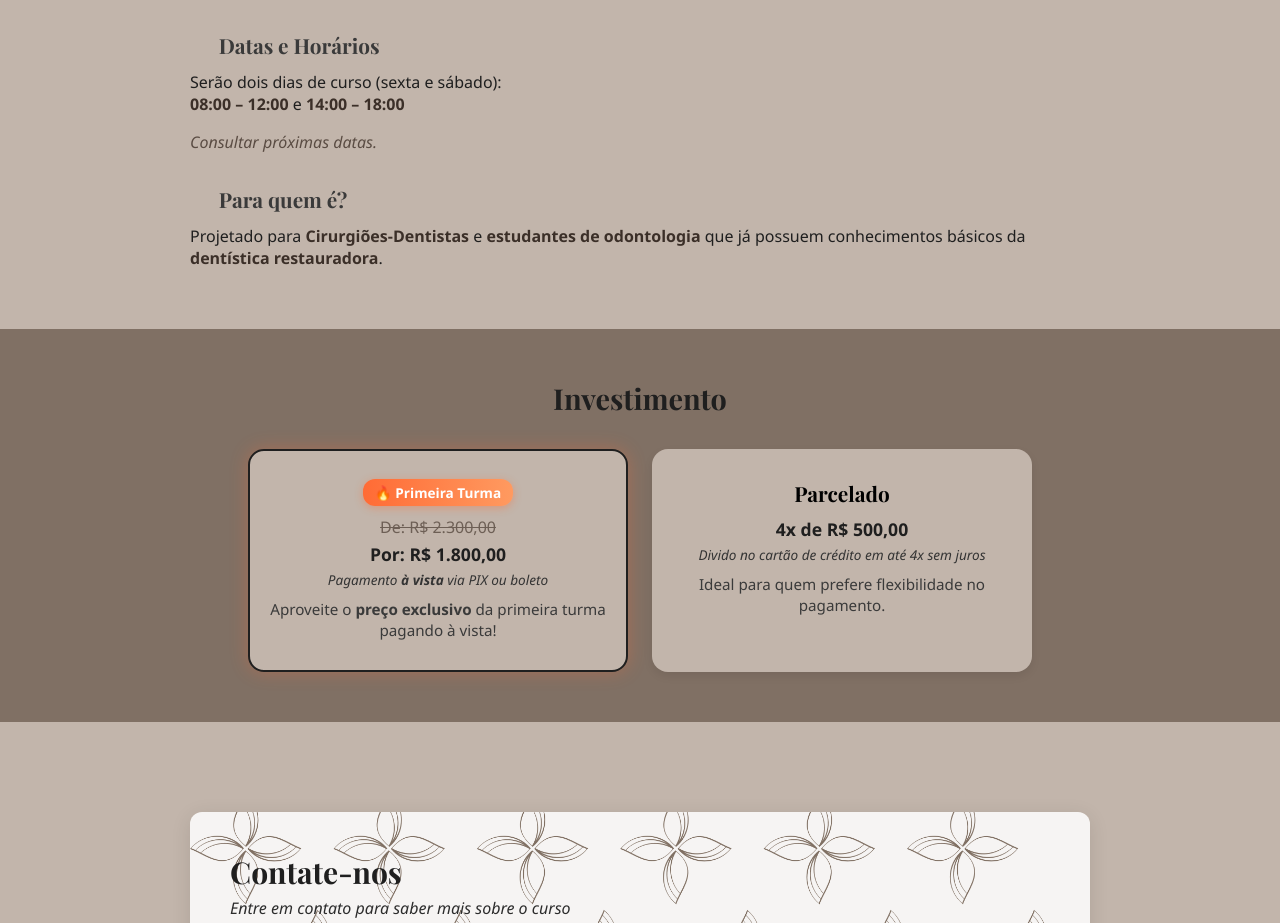
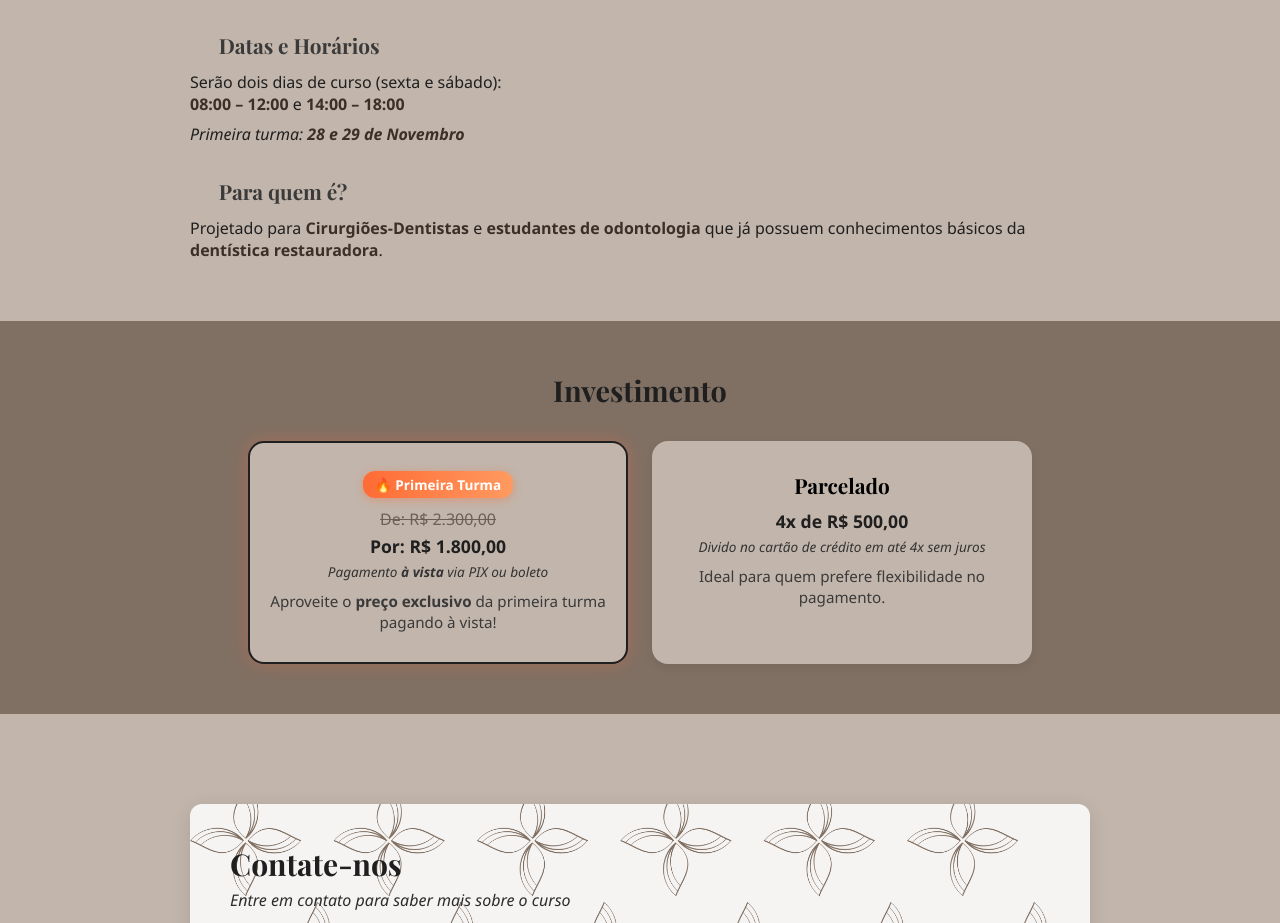
Before and after one commit to SamuellAguiar/Site_Kelly, a React (Vite) app in the folder landing-page/landing-page/: page / in a window 1280 px wide. Shown: the part 3550-4473 px from the top of the page. Built offline with nearby package versions, Linux system fonts and the light colour scheme; some icons are missing; a web font is replaced by a local one.

Commit message:
refactor(infos): improve Infos component JSX structure

```diff
--- a/landing-page/landing-page/src/components/infos/Infos.jsx
+++ b/landing-page/landing-page/src/components/infos/Infos.jsx
@@ -2,7 +2,7 @@ import React from 'react';
 import './Infos.css';
 import InfoIcon from '@mui/icons-material/Info';
 import EventIcon from '@mui/icons-material/Event';
-import PeopleIcon from '@mui/icons-material/People'; // Ícone para "Para quem é"
+import PeopleIcon from '@mui/icons-material/People';
 
 const Infos = () => {
   return (
@@ -22,9 +22,10 @@ const Infos = () => {
         <p>Serão dois dias de curso (sexta e sábado):</p>
         <p><strong>08:00 – 12:00</strong> e <strong>14:00 – 18:00</strong></p>
 
-        <p className="consultar-datas">Consultar próximas datas.</p>
+        <p className="datas-confirmadas">
+          Primeira turma: <strong>28 e 29 de Novembro</strong>
+        </p>
 
-        {/* NOVA SEÇÃO - Para quem é */}
         <h4 className="infos-subtitle">
           <PeopleIcon className="infos-icon" /> Para quem é?
         </h4>
```
